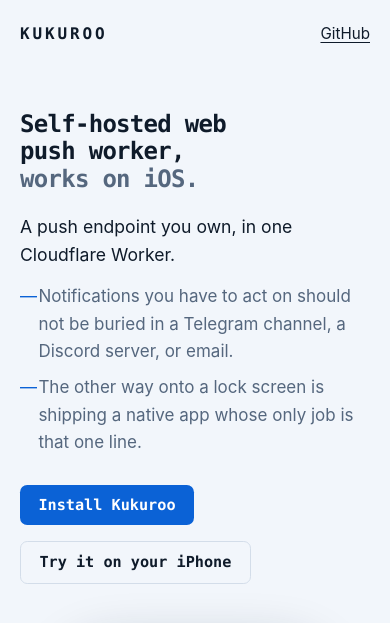
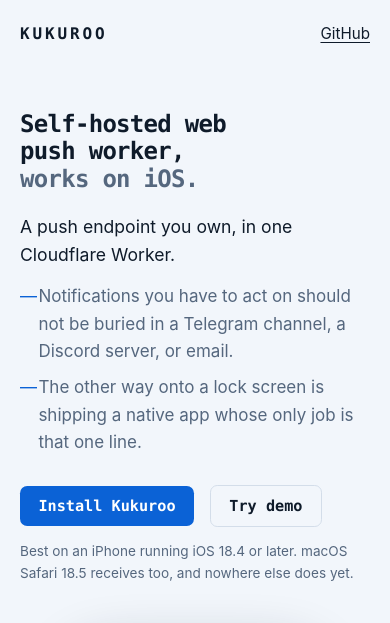
Before and after one commit to saiday/kukuroo, a website: page site/index.html in a window 390 px wide. Shown: the top 623 px of the page. Drawn offline with Linux system fonts and the light colour scheme.

Commit message:
Name the demo plainly, and say what it needs where it is offered
"Try demo" asks less of the reader than a sentence did. The platform it
needs now sits under the buttons instead of waiting in the prerequisites,
because a person clicking on an Android phone deserves to know before the
enrollment page turns them away.

```diff
--- a/site/index.html
+++ b/site/index.html
@@ -92,6 +92,9 @@
   }
   .btn.ghost { border: 1.5px solid var(--rule); color: var(--ink); }
   .btn.ghost:hover { border-color: var(--azure); }
+  /* The demo is a real device enrolling, so the platform it needs belongs
+     next to the button rather than four screens further down. */
+  .cta-note { margin-top: .85rem; max-width: 29rem; font-size: .85rem; color: var(--feather); }
 
   /* ---------- the phone: a day of alerts, arriving ---------- */
   /* Everything inside the bezel is fixed-colour on purpose. The screen is its
@@ -244,8 +247,10 @@
       </ul>
       <div class="cta-row">
         <a class="btn solid" href="#install">Install Kukuroo</a>
-        <a class="btn ghost" href="https://demo.kukuroo.cc/" target="_blank" rel="noopener">Try it on your iPhone</a>
+        <a class="btn ghost" href="https://demo.kukuroo.cc/" target="_blank" rel="noopener">Try demo</a>
       </div>
+      <p class="cta-note">Best on an iPhone running iOS 18.4 or later. macOS
+      Safari 18.5 receives too, and nowhere else does yet.</p>
     </div>
 
     <div class="phone" role="img"
```
